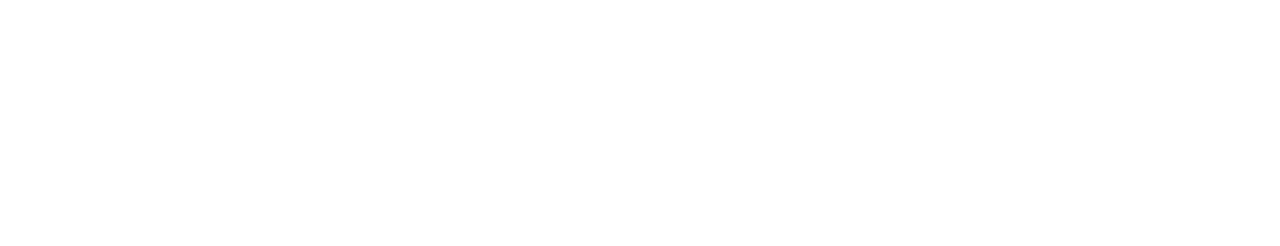
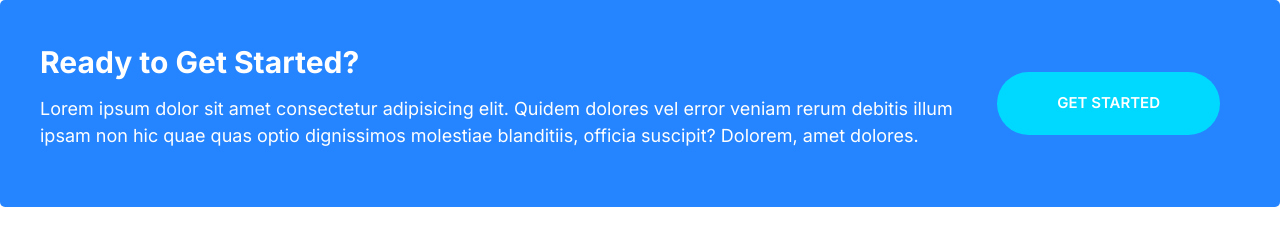
Before and after one commit to leoordonio17/first-app, a plain HTML site: page index.html in a window 1280 px wide. Drawn offline with Linux system fonts and the light colour scheme.

Commit message:
Build callout components.

```diff
--- a/css/styles.css
+++ b/css/styles.css
@@ -247,6 +247,11 @@ a {
  .btn--outline:hover {
     background: var(--color-headings);
     color: #fff;
+ }
+
+ .btn--stretched {
+    padding-left: 6rem;
+    padding-right: 6rem;
  }
 
  .btn--block {
@@ -503,3 +508,45 @@ a {
         margin-left: 6rem;
     }
 }
+
+/* Callout */
+
+.callout {
+    padding: 4rem;
+    border-radius: 5px;
+}
+
+.callout--primary {
+    background: var(--color-primary);
+    color: #fff;
+}
+
+.callout__heading {
+    color: #fff;
+    margin-top: 0;
+    font-size: 3rem;
+}
+
+.callout .btn {
+    justify-self: center;
+    align-self: center;
+}
+
+.callout__content {
+    text-align: center;
+}
+
+@media screen and (min-width: 768px){
+    .callout .grid--1x2 {
+        grid-template-columns: 1fr auto;
+    }
+
+    .callout__content {
+        text-align: left;
+    }
+
+    .callout .btn {
+        justify-self: start;
+        margin: 0 2rem;
+    }
+}
--- a/index.html
+++ b/index.html
@@ -13,5 +13,20 @@
       rel="stylesheet"
     />
   </head>
-  <body></body>
+  <body>
+    <div class="callout callout--primary">
+      <div class="grid grid--1x2">
+        <div class="callout__content">
+          <h2 class="callout__heading">Ready to Get Started?</h2>
+          <p>
+            Lorem ipsum dolor sit amet consectetur adipisicing elit. Quidem
+            dolores vel error veniam rerum debitis illum ipsam non hic quae quas
+            optio dignissimos molestiae blanditiis, officia suscipit? Dolorem,
+            amet dolores.
+          </p>
+        </div>
+        <a href="#" class="btn btn--secondary btn--stretched">Get Started</a>
+      </div>
+    </div>
+  </body>
 </html>
```
Also changed, not shown: components/callout.html (added, +14 -0 lines).
